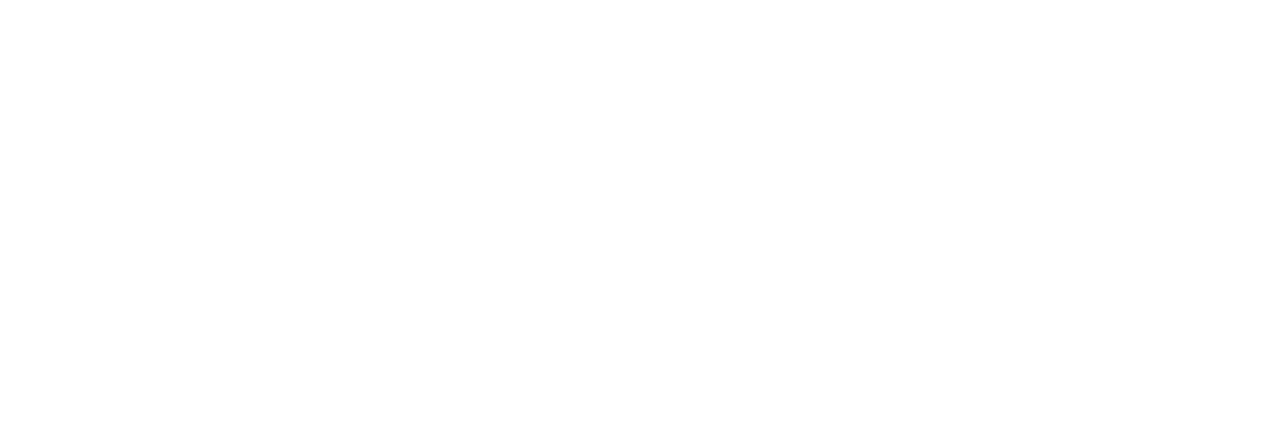
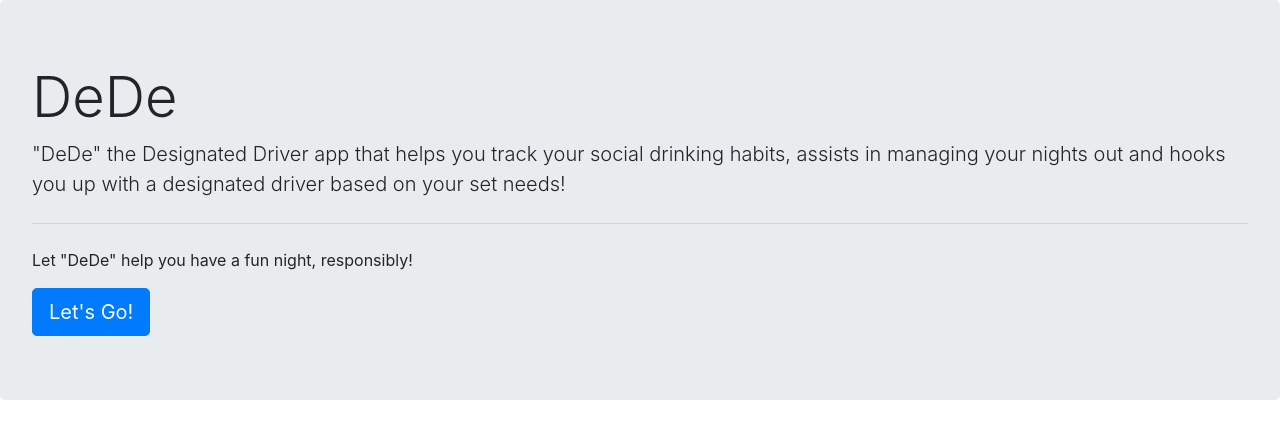
Before and after one commit to MarisaQ6/DeDe, a plain HTML site: page public/index.html in a window 1280 px wide. Drawn offline with nearby package versions, Linux system fonts and the light colour scheme.

Commit message:
adding jumbotron

```diff
--- a/public/index.html
+++ b/public/index.html
@@ -10,6 +10,18 @@
 </head>
 <body>
 
+    <div class="jumbotron">
+        <h1 class="display-4">DeDe</h1>
+        <p class="lead">"DeDe" the Designated Driver app that helps you track your social drinking habits, assists in managing your nights out and hooks you up with a designated driver based on your set needs!
+
+        </p>
+        <hr class="my-4">
+        <p>Let "DeDe" help you have a fun night, responsibly!</p>
+        <a class="btn btn-primary btn-lg" href="#" role="button">Let's Go!</a>
+      </div>
+
+
+
 
 
 
```
